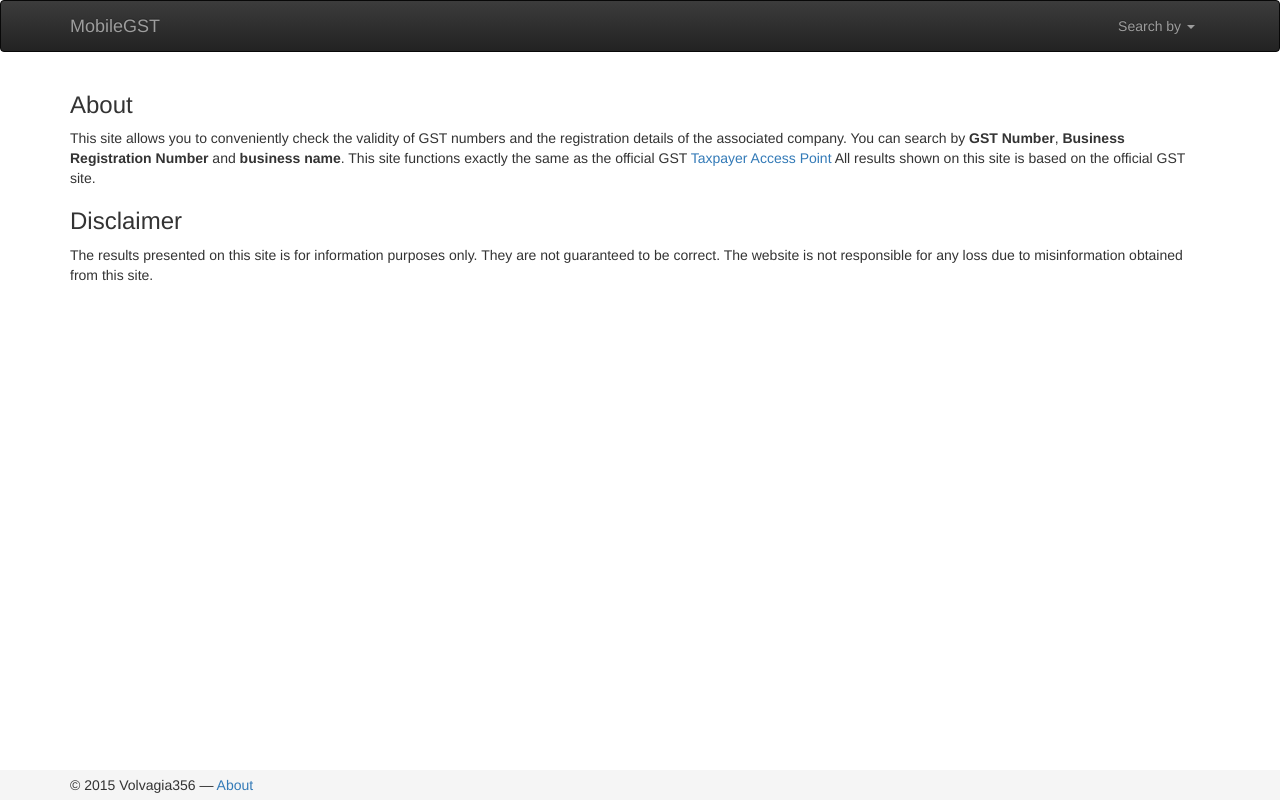
After one commit to Volvagia356/mobile-gst, a Flask app: page /about in a window 1280 px wide. The commit adds this page. Run offline with Flask 2, Linux system fonts and the light colour scheme; some libraries are stand-ins or nearby versions.

Commit message:
Added about page

```diff
--- a/app.py
+++ b/app.py
@@ -19,6 +19,10 @@ def search_view(search_func, search_by):
 def index():
     return redirect("/gst-num")
 
+@app.route("/about")
+def about():
+    return render_template("about.htm")
+
 app.add_url_rule("/gst-num", "gst_num", search_view(gst.search_gst_num, "GST Number"))
 app.add_url_rule("/business-num", "business_num", search_view(gst.search_business_num, "Business Number"))
 app.add_url_rule("/business-name", "business_name", search_view(gst.search_business_name, "Business Name"))
--- a/static/css/style.css
+++ b/static/css/style.css
@@ -5,6 +5,10 @@ html {
 
 body {
     margin-bottom: 30px;
+}
+
+h1 {
+    font-size: 24px;
 }
 
 .footer {
--- /dev/null
+++ b/templates/about.htm
@@ -0,0 +1,16 @@
+{% extends "template.htm" %}
+
+{% block title %}About{% endblock %}
+
+{% block content %}
+<h1>About</h1>
+<p>This site allows you to conveniently check the validity of GST numbers and the registration details of the associated company.
+You can search by <strong>GST Number</strong>, <strong>Business Registration Number</strong> and <strong>business name</strong>.
+This site functions exactly the same as the official GST <a href="https://gst.customs.gov.my/TAP/_/">Taxpayer Access Point</a>
+All results shown on this site is based on the official GST site.
+
+<h1>Disclaimer</h1>
+<p>The results presented on this site is for information purposes only.
+They are not guaranteed to be correct.
+The website is not responsible for any loss due to misinformation obtained from this site.
+{% endblock %}
--- a/templates/template.htm
+++ b/templates/template.htm
@@ -46,7 +46,7 @@
 
         <footer class="footer">
             <div class="container">
-                <p>&copy; 2015 Volvagia356 &mdash; <a href="/about">About</a>
+                <p>&copy; 2015 Volvagia356 &mdash; <a href="{{ url_for('about') }}">About</a>
             </div>
         </footer>
         <!-- jQuery (necessary for Bootstrap's JavaScript plugins) -->
```
